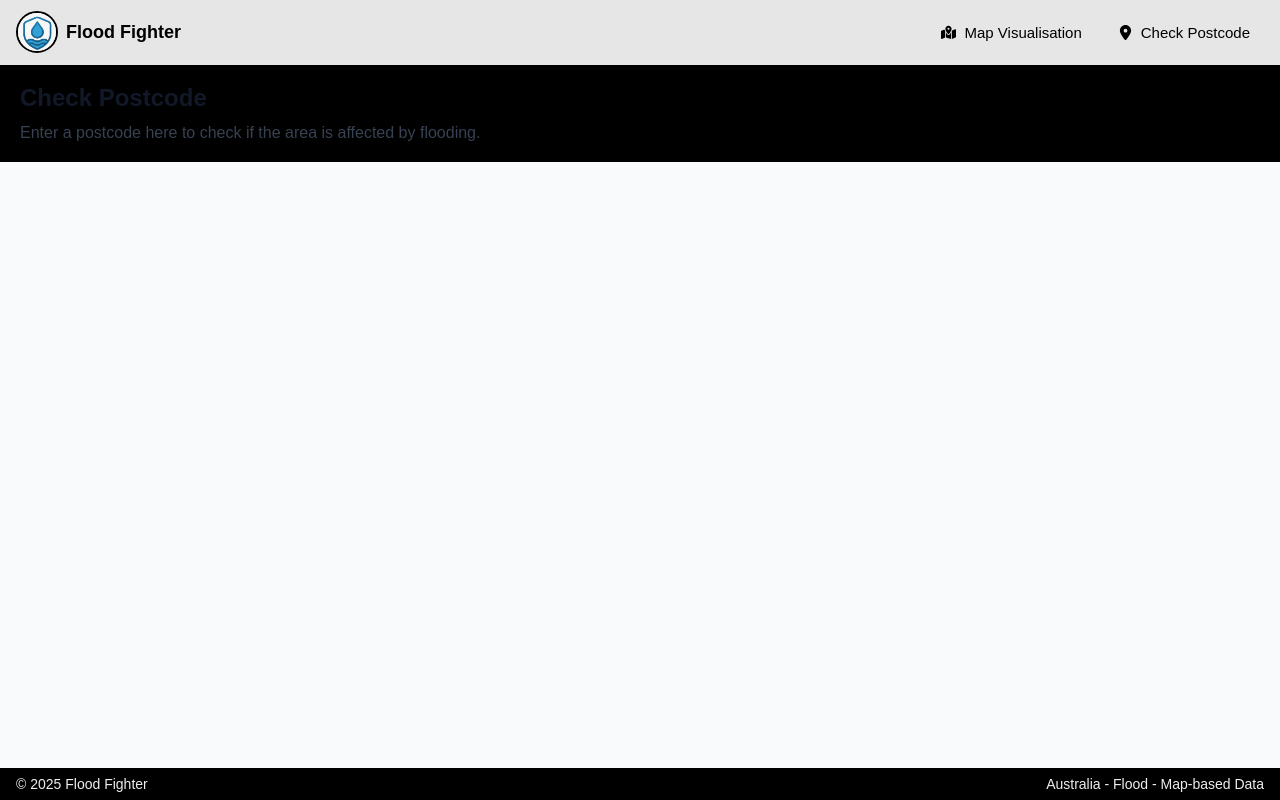
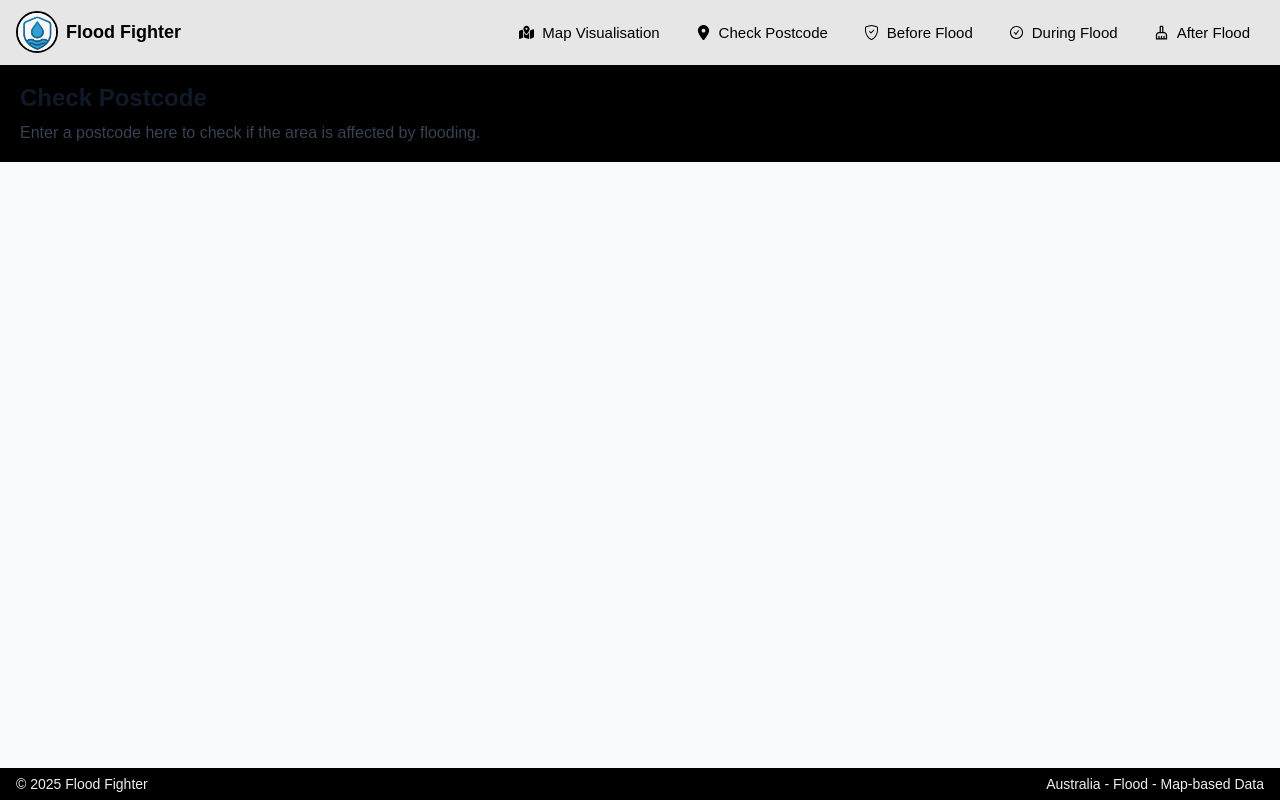
Before and after one commit to Airius2001/floodfighter, a Next.js app: page /check in a window 1280 px wide. Built offline with nearby package versions, Linux system fonts and the light colour scheme.

Commit message:
added navbar options

```diff
--- a/components/ui/Navbar.tsx
+++ b/components/ui/Navbar.tsx
@@ -198,9 +198,9 @@ export function Navbar() {
            <Link href="/check-postcode" style={navLinkStyle(isPostCode)}>
             <FaLocationDot /> Check Postcode
           </Link>
-          {/* <AntdDropdownMenu title="Before Flood" href="/before" items={beforeItems} active={isBefore} icon={<BsShieldCheck />} />
+          <AntdDropdownMenu title="Before Flood" href="/before" items={beforeItems} active={isBefore} icon={<BsShieldCheck />} />
           <AntdDropdownMenu title="During Flood" href="/during" items={duringItems} active={isDuring} icon={<AiOutlineCheckCircle />} />
-          <AntdDropdownMenu title="After Flood" href="/after" items={afterItems} active={isAfter} icon={<MdOutlineCleaningServices />} /> */}
+          <AntdDropdownMenu title="After Flood" href="/after" items={afterItems} active={isAfter} icon={<MdOutlineCleaningServices />} />
         </nav>
 
         <button
@@ -216,7 +216,7 @@ export function Navbar() {
           <MobileItem href="/map" label="Map" icon={<FaMapLocationDot />} active={isMap} onClick={() => setMenuOpen(false)} />
            <MobileItem href="/check-postcode" label="Check PostCode" icon={<FaLocationDot />} active={isPostCode} onClick={() => setMenuOpen(false)} />
 
-          {/* <div className="mobile-section-title">Before Flood</div>
+          <div className="mobile-section-title">Before Flood</div>
           {beforeItems.map((it) => (
             <MobileSubItem key={it.href} href={it.href} label={it.label} icon={it.icon} onClick={() => setMenuOpen(false)} />
           ))}
@@ -229,7 +229,7 @@ export function Navbar() {
           <div className="mobile-section-title">After Flood</div>
           {afterItems.map((it) => (
             <MobileSubItem key={it.href} href={it.href} label={it.label} icon={it.icon} onClick={() => setMenuOpen(false)} />
-          ))} */}
+          ))}
         </div>
       )}
 
```
